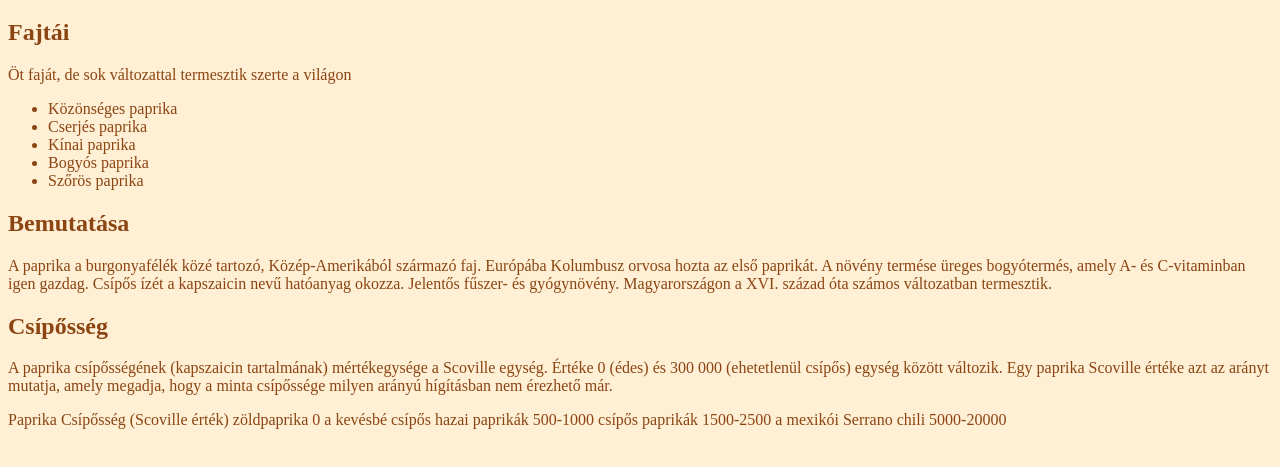
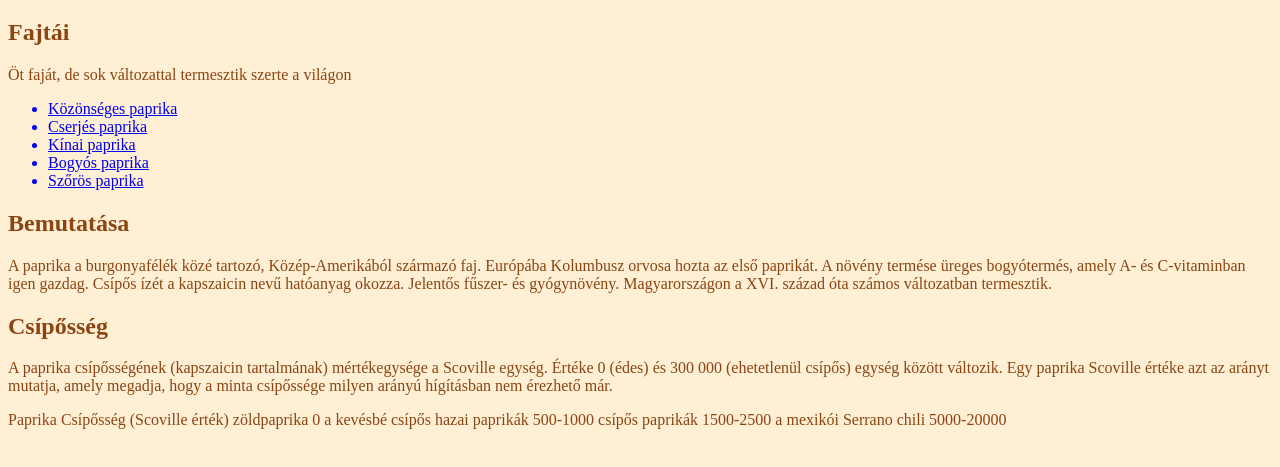
Before and after one commit to Metron16/Paprika_page, a plain HTML site: page paprika.html in a window 1280 px wide. Shown: the part 61-528 px from the top of the page. Drawn offline with Linux system fonts and the light colour scheme.

Commit message:
8. Linkek hozzáadása a listaelemekhez

```diff
--- a/paprika.html
+++ b/paprika.html
@@ -17,11 +17,11 @@
 
         <p>Öt faját, de sok változattal termesztik szerte a világon</p>
         <ul>
-            <li>Közönséges paprika</li>
-            <li>Cserjés paprika</li>
-            <li>Kínai paprika</li>
-            <li>Bogyós paprika</li>
-            <li>Szőrös paprika</li>
+            <a href="/resources/img/sok.jpg"><li>Közönséges paprika</li></a>
+            <a href="https://hu.wikipedia.org/wiki/Cserj%C3%A9s_paprika" target="_blank"><li>Cserjés paprika</li></a>
+            <a href="https://hu.wikipedia.org/wiki/K%C3%ADnai_paprika" target="_blank"><li>Kínai paprika</li></a>
+            <a href="https://hu.wikipedia.org/wiki/Bogy%C3%B3s_paprika" target="_blank"><li>Bogyós paprika</li></a>
+            <a href="https://hu.wikipedia.org/wiki/Sz%C5%91r%C3%B6s_paprika" target="_blank"><li>Szőrös paprika</li></a>
         </ul>
     </div>
 
```
